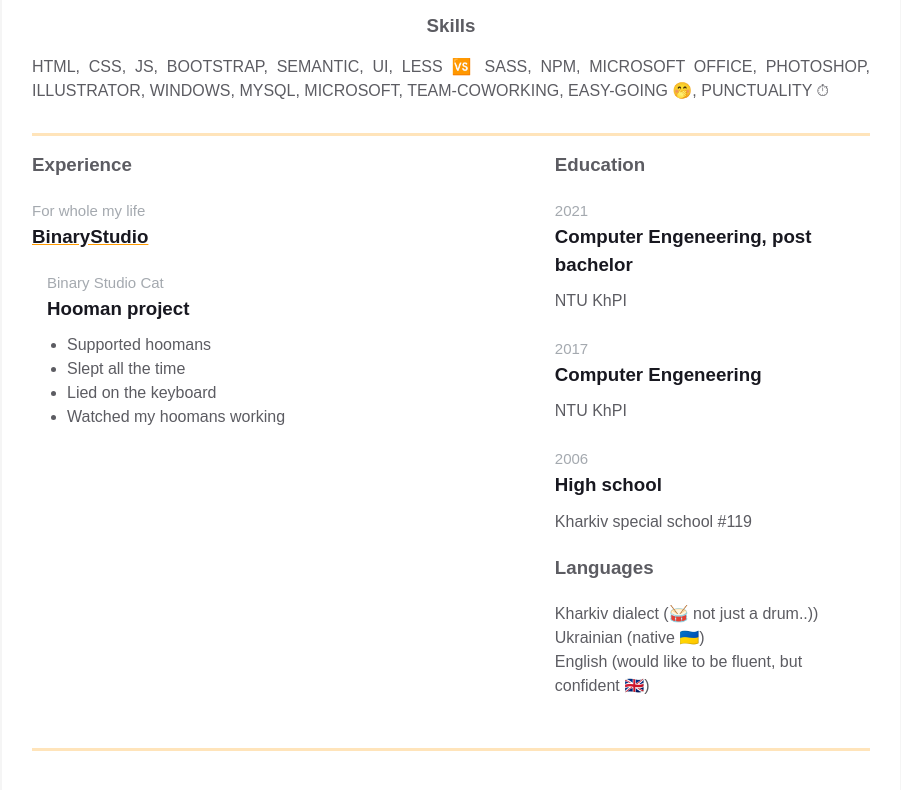
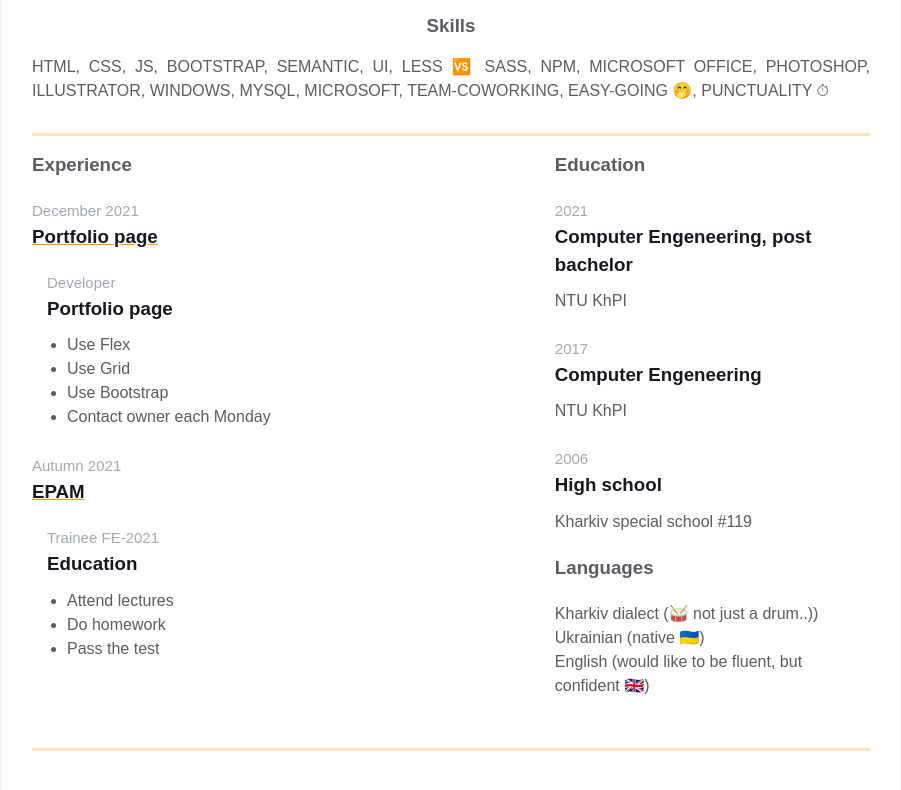
Before and after one commit to IRudakov25/homepage2020, a plain HTML site: page index.html in a window 1280 px wide. Shown: the part 434-1224 px from the top of the page, without its empty margins (189-1090 px from the left). Drawn offline with Linux system fonts and the light colour scheme.

Commit message:
My Experience

```diff
--- a/index.html
+++ b/index.html
@@ -81,18 +81,34 @@
                 <h3 class="experiences__header">Experience</h3>
                 <div class="experiences__company">
                   <div class="experiences__company-header">
-                    <span class="experiences__company-header-durability">For whole my life</span>
-                    <h3 class="experiences__company-header-name">BinaryStudio</h3>
+                    <span class="experiences__company-header-durability">December 2021</span>
+                    <h3 class="experiences__company-header-name">Portfolio page</h3>
                   </div>
 
                   <div class="experiences__company-project">
-                    <span class="experiences__company-project-role">Binary Studio Cat</span>
-                    <h3 class="experiences__company-project-name">Hooman project</h3>
+                    <span class="experiences__company-project-role">Developer</span>
+                    <h3 class="experiences__company-project-name">Portfolio page</h3>
                     <ul class="experiences__company-project-responsibilities">
-                      <li>Supported hoomans</li>
-                      <li>Slept all the time</li>
-                      <li>Lied on the keyboard</li>
-                      <li>Watched my hoomans working</li>
+                      <li>Use Flex</li>
+                      <li>Use Grid</li>
+                      <li>Use Bootstrap</li>
+                      <li>Contact owner each Monday</li>
+                    </ul>
+                  </div>
+                </div>
+                <div class="experiences__company">
+                  <div class="experiences__company-header">
+                    <span class="experiences__company-header-durability">Autumn 2021</span>
+                    <h3 class="experiences__company-header-name">EPAM</h3>
+                  </div>
+
+                  <div class="experiences__company-project">
+                    <span class="experiences__company-project-role">Trainee FE-2021</span>
+                    <h3 class="experiences__company-project-name">Education</h3>
+                    <ul class="experiences__company-project-responsibilities">
+                      <li>Attend lectures</li>
+                      <li>Do homework</li>
+                      <li>Pass the test</li>
                     </ul>
                   </div>
                 </div>
```
